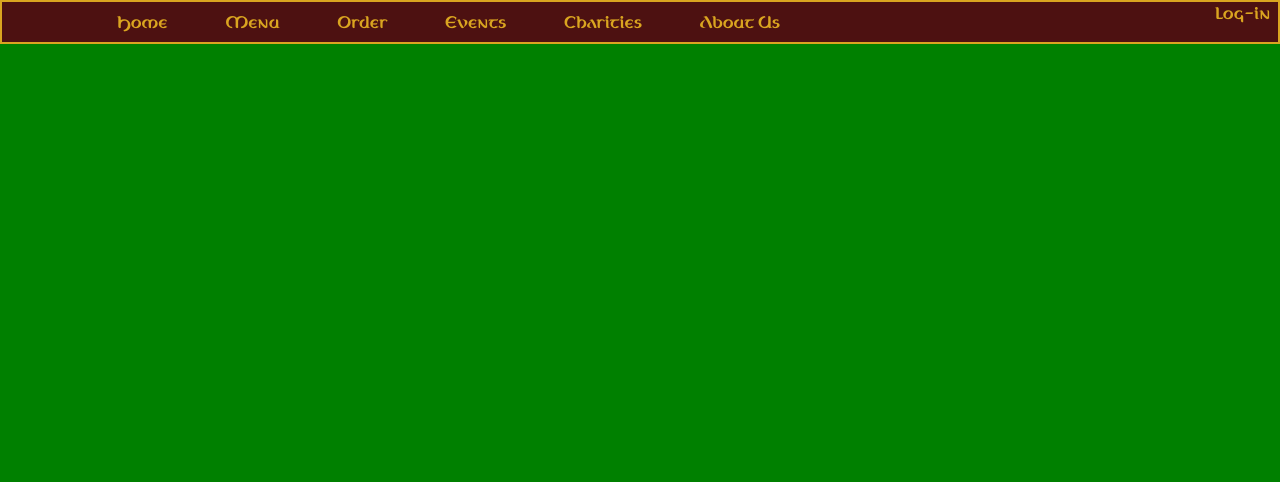
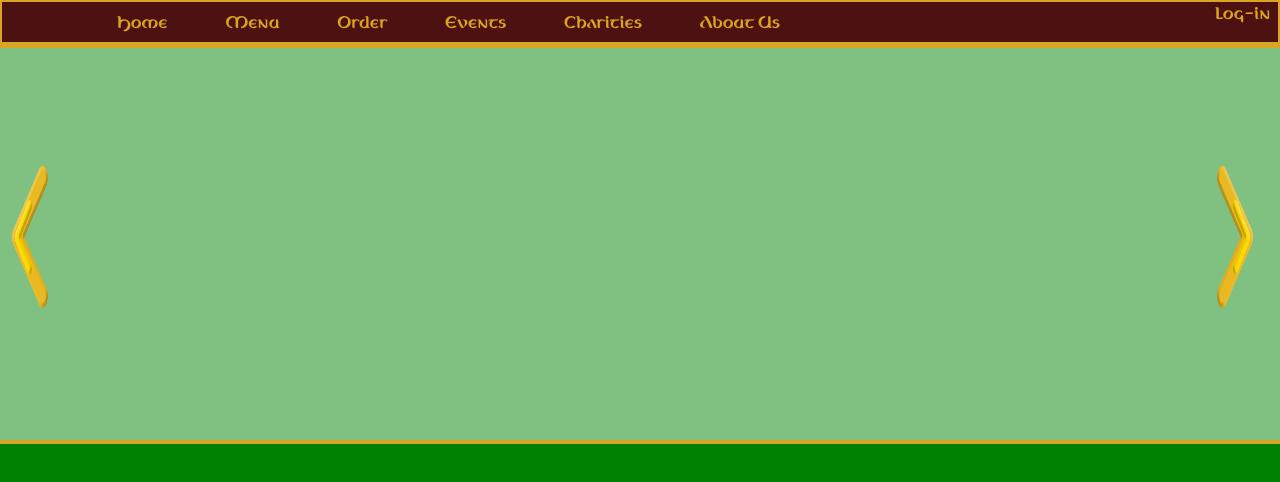
Before and after one commit to bjock7498/finalProj, a plain HTML site: page lucky_shamrock_pub_style_tester.html in a window 1280 px wide. Drawn offline with Linux system fonts and the light colour scheme.

Commit message:
Add files via upload

```diff
--- a/lucky_shamrock_pub_style.css
+++ b/lucky_shamrock_pub_style.css
@@ -27,6 +27,7 @@ flex:1 0 70%;
     flex-wrap:wrap;
     flex:0 1 30%;
     text-align:right;
+    align-items:center;
 }
 .navigation_menu ul{
 text-align:center;
@@ -93,3 +94,29 @@ list-style-image:url("Menu\ Arrow.png");
 .navigation_menu a:active{
     color:goldenrod;
 }
+.display{/*the main container for the display*/
+    border-top: 4px solid goldenrod;
+    border-bottom: 4px solid goldenrod;
+    height:400px;
+    background-color:rgba(255, 255, 255, 0.5);
+}
+.display .arrow-container{/*the main class for the container of the display arrows*/
+    margin:7% 0;
+    height:200px;
+    width:75px;
+    display:flex;
+    align-items:center;
+}
+.display .arrow-container.left{/*left variant for the arrow containers*/
+    float:left;
+}
+.display .arrow-container.right{/*right variant for the arrow containers*/
+    float:right;
+}
+.display .arrow-container:hover{
+    background-color:rgba(255, 255, 255, 0.7);
+}
+.display .arrow-container img{
+    height:80%;
+    width:80%;
+}
--- a/lucky_shamrock_pub_style_tester.html
+++ b/lucky_shamrock_pub_style_tester.html
@@ -24,5 +24,9 @@
                 <a href="#">Log-in</a>
             </div>
         </div>
+        <div class="display">
+            <div class="arrow-container left"><img src="Display Arrow Left.png"></div>
+            <div class="arrow-container right"><img src="Display Arrow Right.png"></div>
+        </div>
     </body>
 </html>
```
